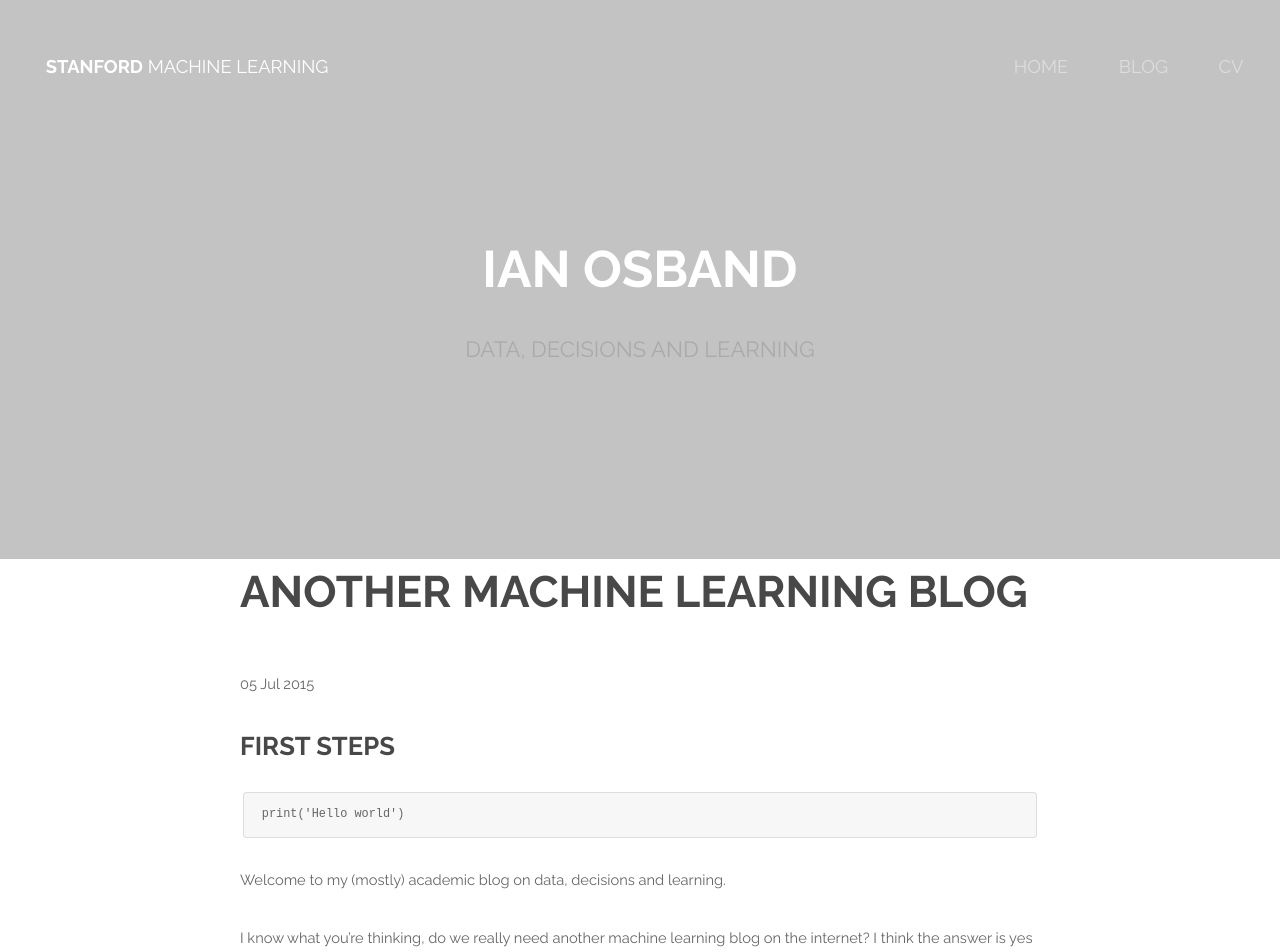
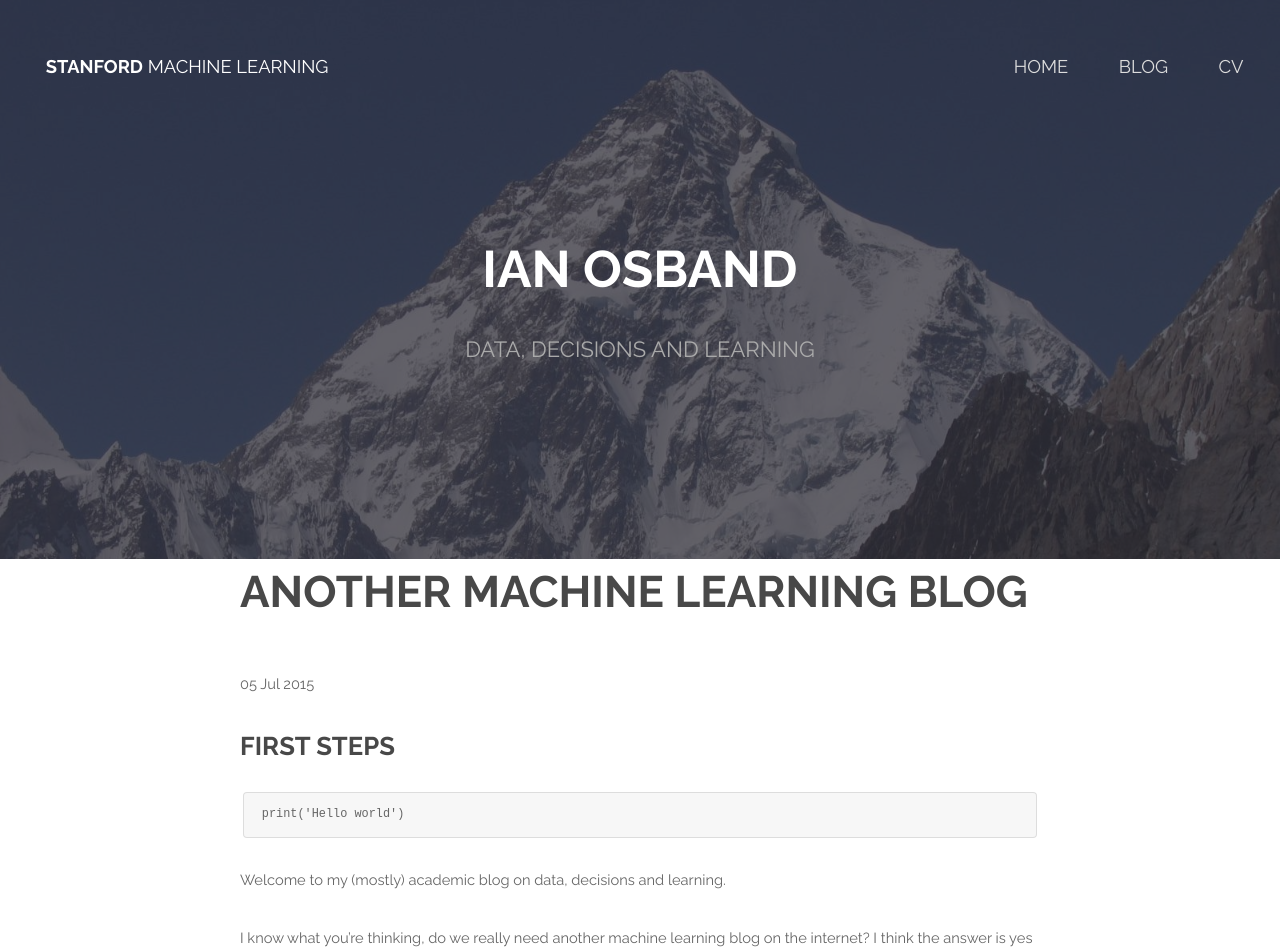
Before and after one commit to saadkhan321/saadkhan321.github.io, a Jekyll site: the page built from _posts/2015-07-05-ian-launches-blog.md, in a window 1280 px wide. Shown: the top 952 px of the page. Built offline with Jekyll 4.4.1, drawn with Linux system fonts in a browser that asks for light colours; nearby versions of some CDN libraries; library files that are not in the unit come from our copies; formulas are drawn with MathJax 3; comment, search, counter and statistics services are not loaded.

Commit message:
Update style.css

```diff
--- a/css/style.css
+++ b/css/style.css
@@ -1054,7 +1054,7 @@
 	#banner {
 		padding: 16em 0 13em 0;
 		background-attachment: fixed;
-		background-image: url("images/overlay1.png"), url("../images/shuttle-hoover.jpg");
+		background-image: url("images/overlay.png"), url("../images/shuttle-hoover.jpg");
 		background-position: center top;
 		background-size: cover;
 		line-height: 1.75;
```
